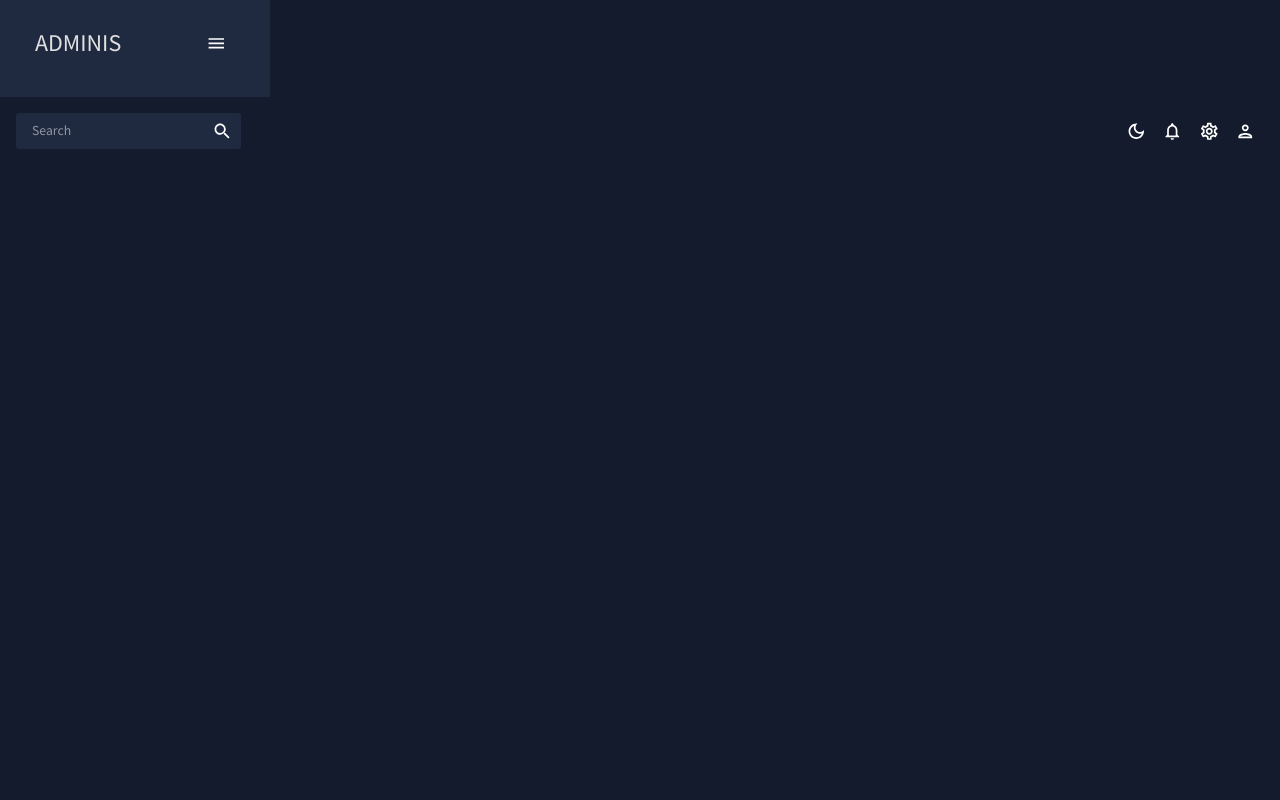
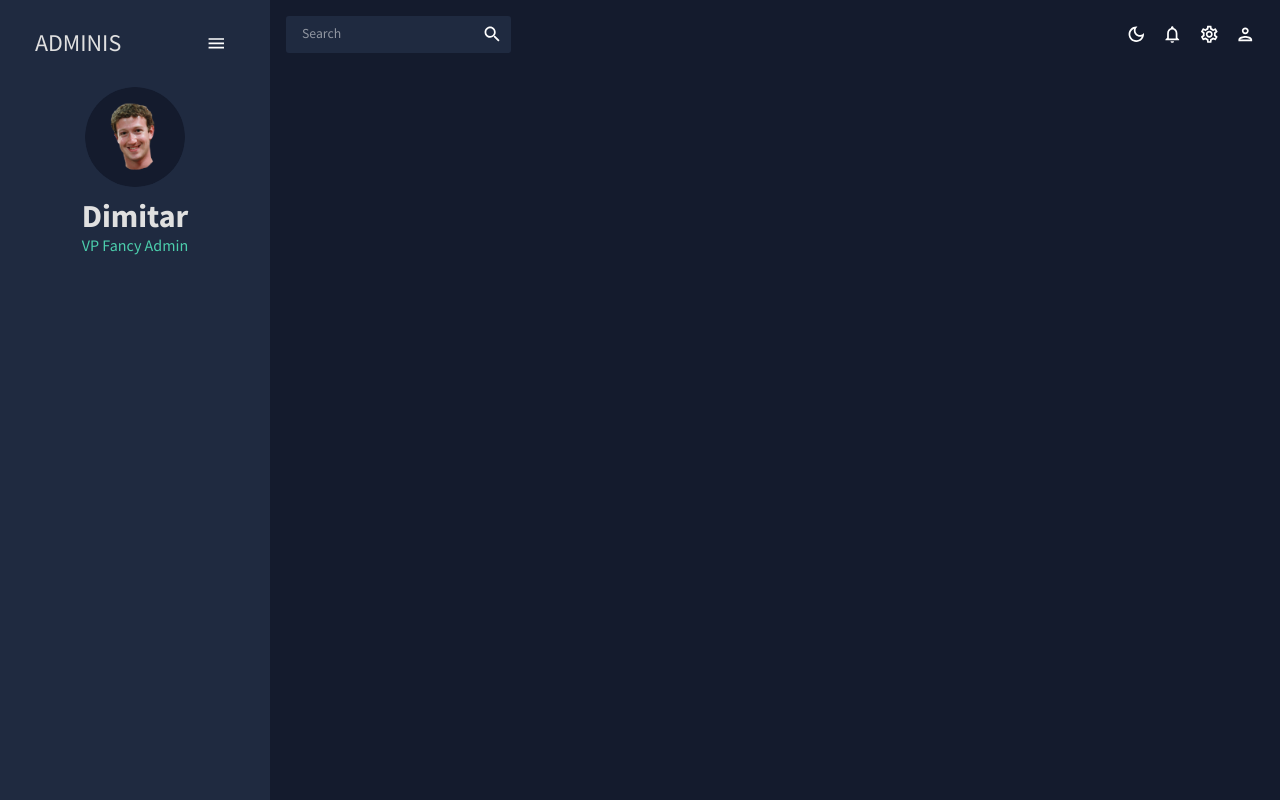
Before and after one commit to cvetanovv/react-admin-dashboard, a React (Create React App) app: page / in a window 1280 px wide. Built offline with nearby package versions, Linux system fonts and the light colour scheme; a web font is replaced by a local one.

Commit message:
Create top of Sidebar component

```diff
--- a/src/App.js
+++ b/src/App.js
@@ -21,7 +21,7 @@
         <ColorModeContext.Provider value={colorMode}>
             <ThemeProvider theme={theme}>
                 <CssBaseline />
-                <div className="App">
+                <div className="app">
                     <Sidebar />
                     <main className="content">
                         <Topbar />
--- a/src/scenes/global/Sidebar.js
+++ b/src/scenes/global/Sidebar.js
@@ -75,6 +75,43 @@
                             </Box>
                         )}
                     </MenuItem>
+                    {/* USER */}
+                    {!isCollapsed && (
+                        <Box mb="25px">
+                            <Box
+                                display="flex"
+                                justifyContent="center"
+                                alignItems="center"
+                            >
+                                <img
+                                    alt="profile-user"
+                                    width="100px"
+                                    height="100px"
+                                    src={"../../assets/user.png"}
+                                    style={{
+                                        cursor: "pointer",
+                                        borderRadius: "50%",
+                                    }}
+                                />
+                            </Box>
+                            <Box textAlign="center">
+                                <Typography
+                                    variant="h2"
+                                    color={colors.grey[100]}
+                                    fontWeight="bold"
+                                    sx={{ m: "10px 0 0 0" }}
+                                >
+                                    Dimitar
+                                </Typography>
+                                <Typography
+                                    variant="h5"
+                                    color={colors.greenAccent[500]}
+                                >
+                                    VP Fancy Admin
+                                </Typography>
+                            </Box>
+                        </Box>
+                    )}
                 </Menu>
             </ProSidebar>
         </Box>
```
Also changed, not shown: public/assets/user.png (added).
